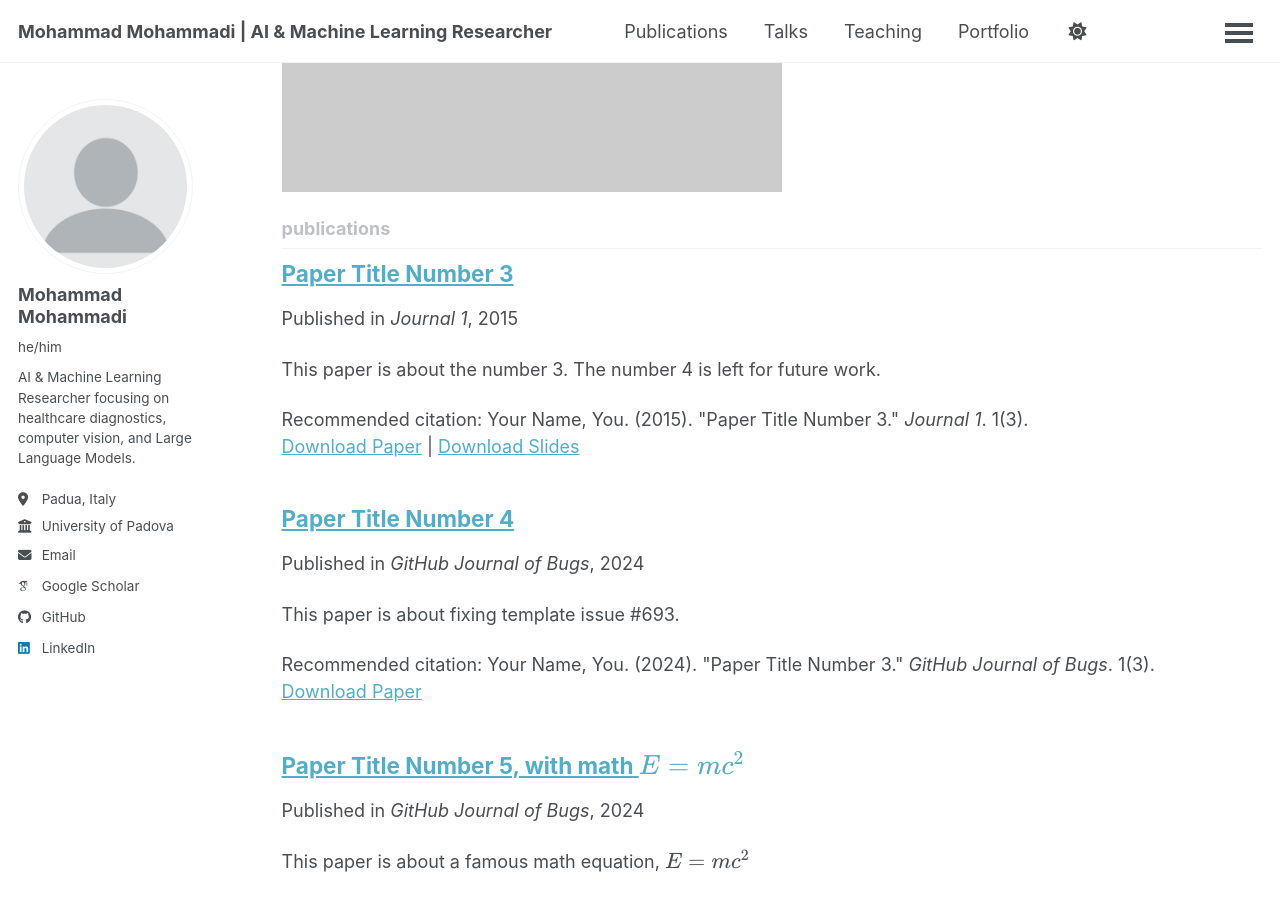
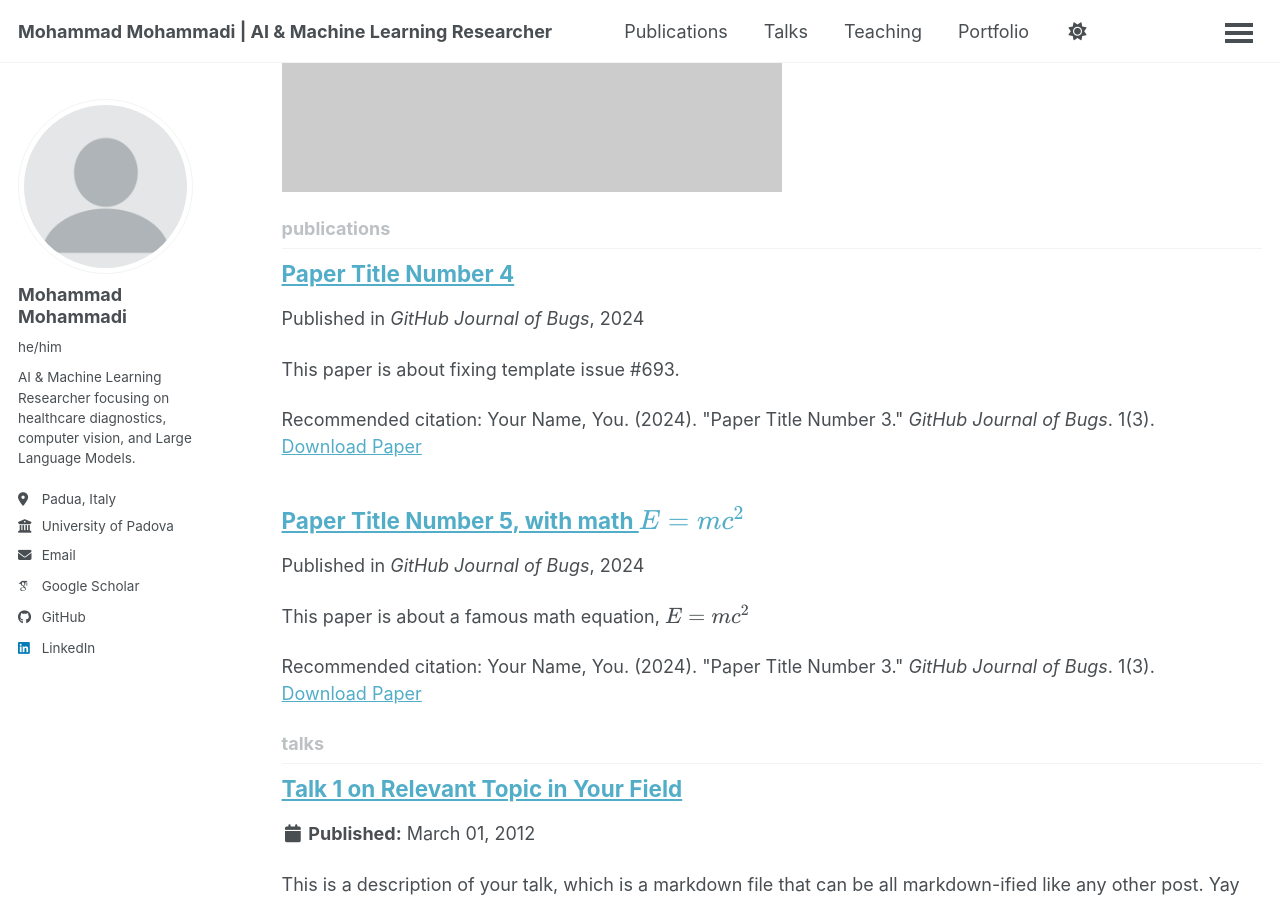
Before and after one commit to moh701/moh701.github.io, a Jekyll site: the page built from _pages/collection-archive.html, in a window 1280 px wide and 900 px high, scrolled down 893 px. Built offline with Jekyll 4.4.1, drawn with Linux system fonts in a browser that asks for light colours; some web fonts are replaced; a script bundle is joined from its source files by our own code; library files that are not in the unit come from our copies.

Commit message:
Update 2015-10-01-paper-title-number-3.md

```diff
--- a/_publications/2015-10-01-paper-title-number-3.md
+++ b/_publications/2015-10-01-paper-title-number-3.md
@@ -1,14 +1 @@
----
-title: "Paper Title Number 3"
-collection: publications
-category: manuscripts
-permalink: /publication/2015-10-01-paper-title-number-3
-excerpt: 'This paper is about the number 3. The number 4 is left for future work.'
-date: 2015-10-01
-venue: 'Journal 1'
-slidesurl: 'https://academicpages.github.io/files/slides3.pdf'
-paperurl: 'https://academicpages.github.io/files/paper3.pdf'
-citation: 'Your Name, You. (2015). &quot;Paper Title Number 3.&quot; <i>Journal 1</i>. 1(3).'
----
-
-The contents above will be part of a list of publications, if the user clicks the link for the publication than the contents of section will be rendered as a full page, allowing you to provide more information about the paper for the reader. When publications are displayed as a single page, the contents of the above "citation" field will automatically be included below this section in a smaller font.
+=
```
